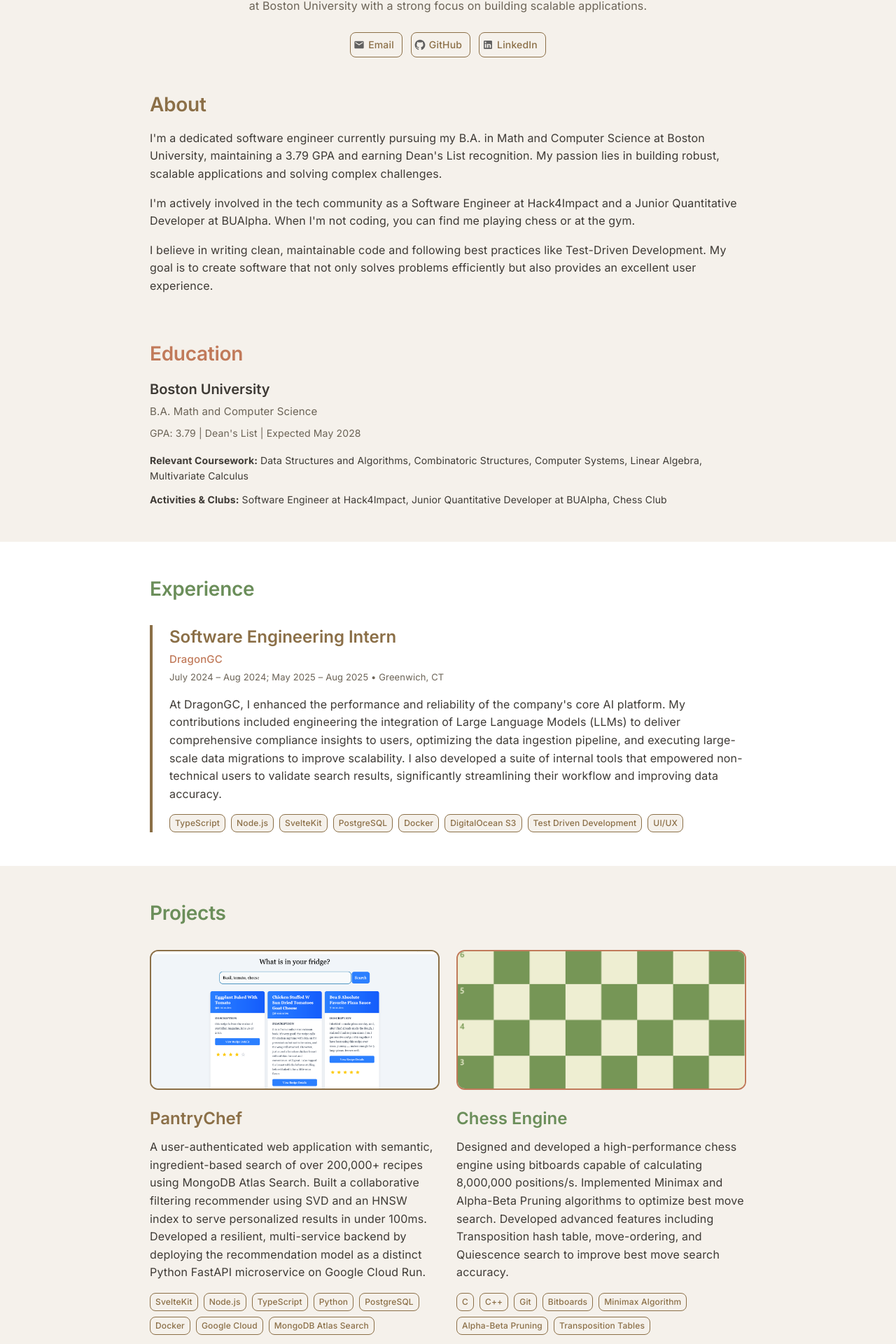
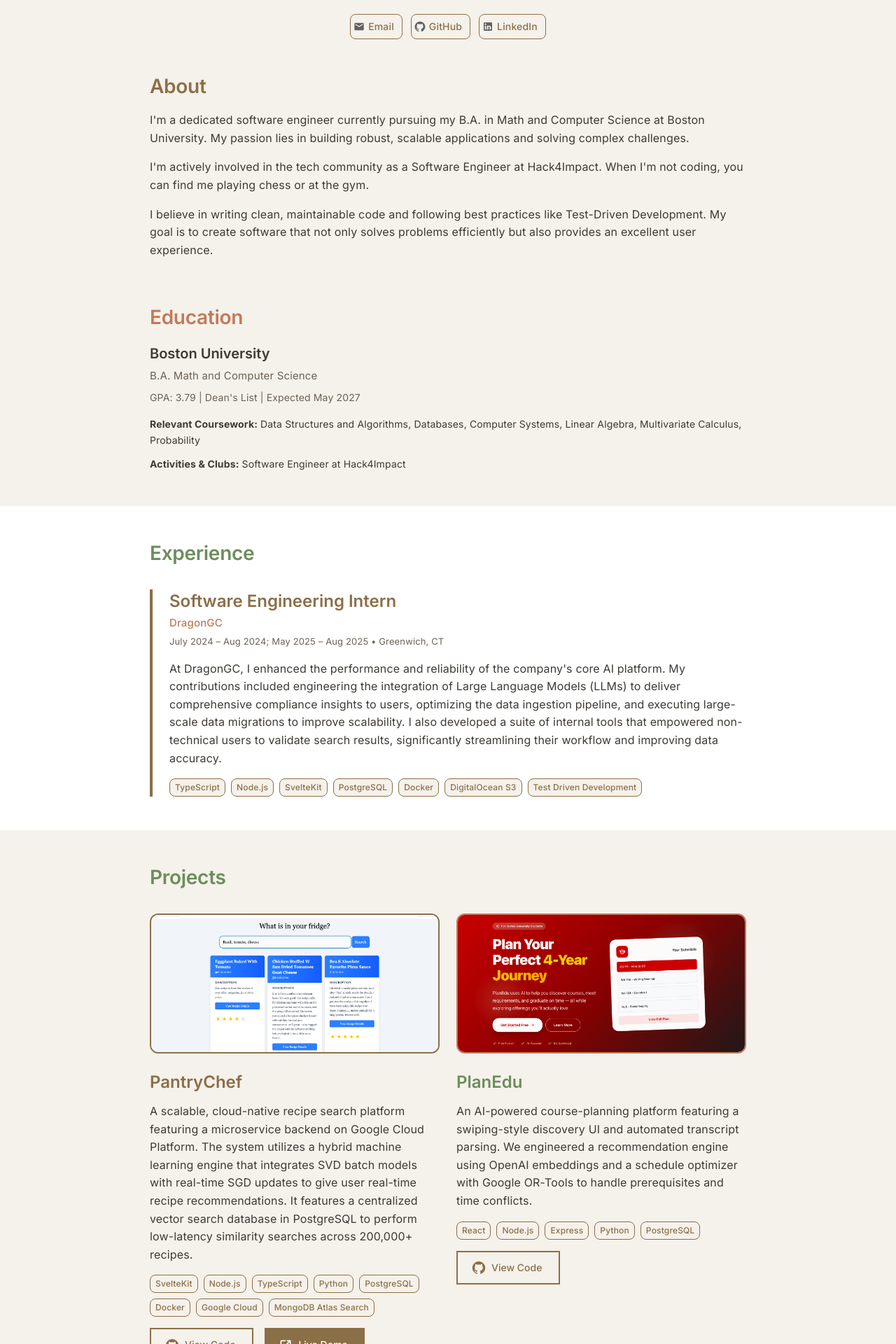
Before and after one commit to NathanStanislavsky/NathanStanislavsky.github.io, a React (Vite) app: page / in a window 1280 px wide. Shown: the part 441-2361 px from the top of the page at 70% size. Built offline with nearby package versions, Linux system fonts and the light colour scheme.

Commit message:
edited content

```diff
--- a/src/components/About.jsx
+++ b/src/components/About.jsx
@@ -77,8 +77,7 @@ const About = () => {
               lineHeight: 1.6
             }}
           >
-            Passionate software engineer with expertise in full-stack development and system architecture.
-            Currently pursuing a B.A. in Math and Computer Science at Boston University with a strong focus on building scalable applications.
+            Passionate software engineer with expertise in full-stack development and data driven applications.
           </Typography>
 
           {/* Contact Info */}
@@ -150,13 +149,11 @@ const About = () => {
                 About
               </Typography>
               <Typography variant="body1" paragraph sx={{ mb: 2, fontSize: '1rem', lineHeight: 1.6 }}>
-                I'm a dedicated software engineer currently pursuing my B.A. in Math and Computer Science at Boston University,
-                maintaining a 3.79 GPA and earning Dean's List recognition. My passion lies in building robust, scalable applications
+                I'm a dedicated software engineer currently pursuing my B.A. in Math and Computer Science at Boston University. My passion lies in building robust, scalable applications
                 and solving complex challenges.
               </Typography>
               <Typography variant="body1" paragraph sx={{ mb: 2, fontSize: '1rem', lineHeight: 1.6 }}>
-                I'm actively involved in the tech community as a Software Engineer at Hack4Impact and a Junior Quantitative Developer
-                at BUAlpha. When I'm not coding, you can find me playing chess or at the gym.
+                I'm actively involved in the tech community as a Software Engineer at Hack4Impact. When I'm not coding, you can find me playing chess or at the gym.
               </Typography>
               <Typography variant="body1" sx={{ fontSize: '1rem', lineHeight: 1.6 }}>
                 I believe in writing clean, maintainable code and following best practices like Test-Driven Development. My goal is
@@ -203,14 +200,14 @@ const About = () => {
                 gutterBottom
                 sx={{ mb: 2, fontSize: '0.875rem' }}
               >
-                GPA: 3.79 | Dean's List | Expected May 2028
+                GPA: 3.79 | Dean's List | Expected May 2027
               </Typography>
               <Typography variant="body2" paragraph sx={{ mb: 1.5, lineHeight: 1.6, fontSize: '0.875rem' }}>
-                <strong>Relevant Coursework:</strong> Data Structures and Algorithms, Combinatoric Structures,
-                Computer Systems, Linear Algebra, Multivariate Calculus
+                <strong>Relevant Coursework:</strong> Data Structures and Algorithms, Databases,
+                Computer Systems, Linear Algebra, Multivariate Calculus, Probability
               </Typography>
               <Typography variant="body2" sx={{ lineHeight: 1.6, fontSize: '0.875rem' }}>
-                <strong>Activities & Clubs:</strong> Software Engineer at Hack4Impact, Junior Quantitative Developer at BUAlpha, Chess Club
+                <strong>Activities & Clubs:</strong> Software Engineer at Hack4Impact
               </Typography>
             </Box>
           </Grid>
--- a/src/components/Experience.jsx
+++ b/src/components/Experience.jsx
@@ -14,7 +14,7 @@ const Experience = () => {
       period: 'July 2024 – Aug 2024; May 2025 – Aug 2025',
       location: 'Greenwich, CT',
       description: "At DragonGC, I enhanced the performance and reliability of the company's core AI platform. My contributions included engineering the integration of Large Language Models (LLMs) to deliver comprehensive compliance insights to users, optimizing the data ingestion pipeline, and executing large-scale data migrations to improve scalability. I also developed a suite of internal tools that empowered non-technical users to validate search results, significantly streamlining their workflow and improving data accuracy.",
-      technologies: ['TypeScript', 'Node.js', 'SvelteKit', 'PostgreSQL', 'Docker', 'DigitalOcean S3', 'Test Driven Development', 'UI/UX']
+      technologies: ['TypeScript', 'Node.js', 'SvelteKit', 'PostgreSQL', 'Docker', 'DigitalOcean S3', 'Test Driven Development']
     }
   ];
 
--- a/src/components/Projects.jsx
+++ b/src/components/Projects.jsx
@@ -10,13 +10,14 @@ import {
 import { GitHub, Launch } from '@mui/icons-material';
 import PantryChefImage from '../../public/PantryChefImage.png';
 import ChessImage from '../../public/ChessImage.png';
+import PlanEduImage from '../../public/planedu.png';
 
 const Projects = () => {
 
   const projects = [
     {
       title: 'PantryChef',
-      description: 'A user-authenticated web application with semantic, ingredient-based search of over 200,000+ recipes using MongoDB Atlas Search. Built a collaborative filtering recommender using SVD and an HNSW index to serve personalized results in under 100ms. Developed a resilient, multi-service backend by deploying the recommendation model as a distinct Python FastAPI microservice on Google Cloud Run.',
+      description: 'A scalable, cloud-native recipe search platform featuring a microservice backend on Google Cloud Platform. The system utilizes a hybrid machine learning engine that integrates SVD batch models with real-time SGD updates to give user real-time recipe recommendations. It features a centralized vector search database in PostgreSQL to perform low-latency similarity searches across 200,000+ recipes.',
       image: PantryChefImage,
       technologies: ['SvelteKit', 'Node.js', 'TypeScript', 'Python', 'PostgreSQL', 'Docker', 'Google Cloud', 'MongoDB Atlas Search', 'FastAPI', 'MLOps'],
       github: 'https://github.com/NathanStanislavsky/RecipeSearch',
@@ -24,8 +25,17 @@ const Projects = () => {
       featured: true,
     },
     {
+      title: 'PlanEdu',
+      description: 'An AI-powered course-planning platform featuring a swiping-style discovery UI and automated transcript parsing. We engineered a recommendation engine using OpenAI embeddings and a schedule optimizer with Google OR-Tools to handle prerequisites and time conflicts.',
+      image: PlanEduImage,
+      technologies: ['React', 'Node.js', 'Express', 'Python', 'PostgreSQL'],
+      github: 'https://github.com/NathanStanislavsky/DSXBU',
+      live: null,
+      featured: true,
+    },
+    {
       title: 'Chess Engine',
-      description: 'Designed and developed a high-performance chess engine using bitboards capable of calculating 8,000,000 positions/s. Implemented Minimax and Alpha-Beta Pruning algorithms to optimize best move search. Developed advanced features including Transposition hash table, move-ordering, and Quiescence search to improve best move search accuracy.',
+      description: 'A high-performance C++ chess engine based on bitboard data structures, capable of calculating 8,000,000 positions per second. It implements Minimax and Alpha-Beta Pruning algorithms to cut search time by 75% , utilizing Transposition tables and Quiescence search to identify optimal moves efficiently.',
       image: ChessImage,
       technologies: ['C', 'C++', 'Git', 'Bitboards', 'Minimax Algorithm', 'Alpha-Beta Pruning', 'Transposition Tables'],
       github: 'https://github.com/NathanStanislavsky/bitboard',
```
Also changed, not shown: public/planedu.png (added).
